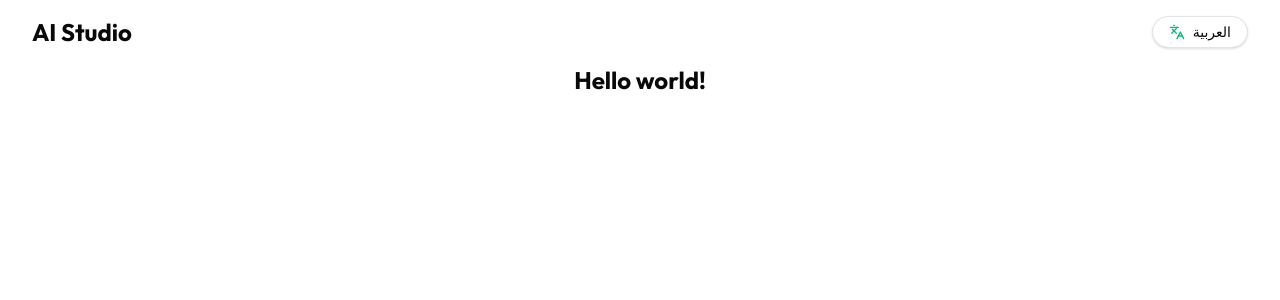
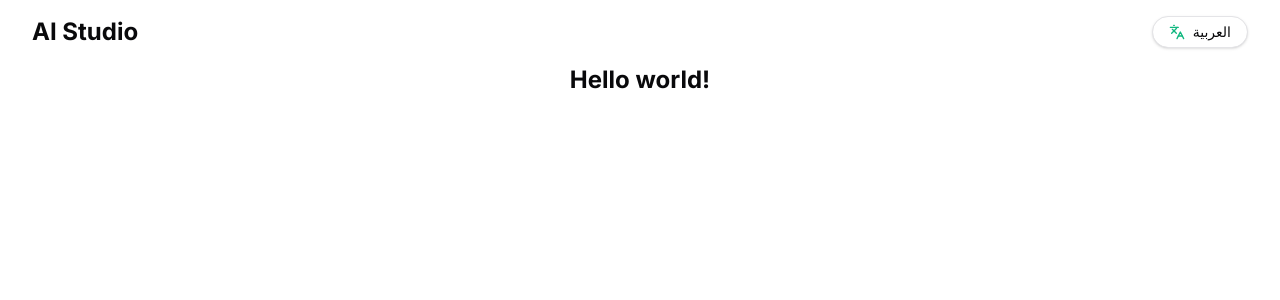
Before and after one commit to nour-elhabbal/ai-studio, a Next.js app: page / in a window 1280 px wide. Shown: the top 300 px of the page. Built offline with nearby package versions, Linux system fonts and the light colour scheme; no server answers.

Commit message:
fix: Broken fonts fix

```diff
--- a/app/globals.css
+++ b/app/globals.css
@@ -2,12 +2,15 @@
 
 @custom-variant dark (&:is(.dark *));
 
+/* =========================
+   THEME TOKENS (TAILWIND v4 style)
+========================= */
 @theme {
-  /* Typography */
-  --font-sans:
-    "Inter", "Cairo", "Tajawal", ui-sans-serif, system-ui, sans-serif;
+  /* Fonts */
+  --font-sans: "Inter", ui-sans-serif, system-ui, sans-serif;
+  --font-ar: "Cairo", ui-sans-serif, system-ui, sans-serif;
 
-  /* Shadcn CSS variables mapping */
+  /* Semantic Colors */
   --color-background: hsl(var(--background));
   --color-foreground: hsl(var(--foreground));
 
@@ -36,7 +39,7 @@
   --color-input: hsl(var(--input));
   --color-ring: hsl(var(--ring));
 
-  /* Shadcn Chart & Sidebar color mappings */
+  /* Sidebar */
   --color-sidebar: hsl(var(--sidebar-background));
   --color-sidebar-foreground: hsl(var(--sidebar-foreground));
   --color-sidebar-primary: hsl(var(--sidebar-primary));
@@ -46,12 +49,15 @@
   --color-sidebar-border: hsl(var(--sidebar-border));
   --color-sidebar-ring: hsl(var(--sidebar-ring));
 
-  /* Generous Radii mapping for a modern, soft feel */
+  /* Radius system */
   --radius-lg: var(--radius);
   --radius-md: calc(var(--radius) - 2px);
   --radius-sm: calc(var(--radius) - 4px);
 }
 
+/* =========================
+   BASE STYLES
+========================= */
 @layer base {
   *,
   ::after,
@@ -64,110 +70,113 @@
   body {
     background-color: var(--color-background);
     color: var(--color-foreground);
-    /* Improve font rendering for a premium feel */
+
     -webkit-font-smoothing: antialiased;
     -moz-osx-font-smoothing: grayscale;
   }
 }
 
+/* =========================
+   LIGHT MODE
+========================= */
 @layer base {
   :root {
-    /* Background & Foreground (Clean white & near black) */
+    /* Background */
     --background: 0 0% 100%;
     --foreground: 240 10% 3.9%;
 
-    /* Cards & Popovers */
+    /* Cards */
     --card: 0 0% 100%;
     --card-foreground: 240 10% 3.9%;
+
+    /* Popover */
     --popover: 0 0% 100%;
     --popover-foreground: 240 10% 3.9%;
 
-    /* Primary: Emerald-500 (#10b981) */
+    /* PRIMARY (Brand - Emerald) */
     --primary: 160 84% 39%;
     --primary-foreground: 0 0% 98%;
 
-    /* Secondary: Violet-600 (#7c3aed) - Solid violet for major AI actions */
+    /* SECONDARY (AI identity - Violet ONLY here) */
     --secondary: 262 83% 58%;
     --secondary-foreground: 0 0% 98%;
 
-    /* Muted (Light grays) */
+    /* MUTED */
     --muted: 240 4.8% 95.9%;
     --muted-foreground: 240 3.8% 46.1%;
 
-    /* Accent: Soft Violet - For hover states & subtle AI UI magic */
-    --accent: 262 83% 96%;
-    --accent-foreground: 262 83% 58%;
+    /* ACCENT (FIXED → neutral, NOT violet) */
+    --accent: 240 4.8% 95.9%;
+    --accent-foreground: 240 10% 3.9%;
 
-    /* Destructive */
+    /* DESTRUCTIVE */
     --destructive: 0 84.2% 60.2%;
     --destructive-foreground: 0 0% 98%;
 
-    /* Borders & Inputs */
+    /* BORDER / INPUT */
     --border: 240 5.9% 90%;
     --input: 240 5.9% 90%;
 
-    /* Focus Rings (Emerald) */
+    /* RING */
     --ring: 160 84% 39%;
 
-    /* Base Border Radius: 1rem (Translates to Tailwind xl/2xl visual feel) */
+    /* Radius */
     --radius: 1rem;
 
-    /* Standard Sidebar Overrides */
+    /* SIDEBAR (clean, neutral, no violet dominance) */
     --sidebar-background: 0 0% 98%;
     --sidebar-foreground: 240 5.3% 26.1%;
-    --sidebar-primary: 262 83% 58%;
+    --sidebar-primary: 160 84% 39%;
     --sidebar-primary-foreground: 0 0% 98%;
-    --sidebar-accent: 262 83% 96%;
-    --sidebar-accent-foreground: 262 83% 58%;
+    --sidebar-accent: 240 4.8% 95.9%;
+    --sidebar-accent-foreground: 240 10% 3.9%;
     --sidebar-border: 220 13% 91%;
     --sidebar-ring: 160 84% 39%;
   }
+}
 
+/* =========================
+   DARK MODE
+========================= */
+@layer base {
   .dark {
-    /* Background & Foreground (Deep slate/black) */
     --background: 240 10% 3.9%;
     --foreground: 0 0% 98%;
 
-    /* Cards & Popovers (Slightly lighter than background for depth) */
     --card: 240 10% 6%;
     --card-foreground: 0 0% 98%;
+
     --popover: 240 10% 6%;
     --popover-foreground: 0 0% 98%;
 
-    /* Primary: Emerald-500 (#10b981) */
     --primary: 160 84% 39%;
     --primary-foreground: 0 0% 98%;
 
-    /* Secondary: Violet-600 (#7c3aed) */
     --secondary: 262 83% 58%;
     --secondary-foreground: 0 0% 98%;
 
-    /* Muted */
     --muted: 240 3.7% 15.9%;
     --muted-foreground: 240 5% 64.9%;
 
-    /* Accent: Deep Violet - For hover states & subtle AI UI magic in dark mode */
-    --accent: 262 83% 15%;
-    --accent-foreground: 262 83% 85%;
+    /* ACCENT (neutral dark, not violet) */
+    --accent: 240 3.7% 15.9%;
+    --accent-foreground: 0 0% 98%;
 
-    /* Destructive */
     --destructive: 0 62.8% 30.6%;
     --destructive-foreground: 0 0% 98%;
 
-    /* Borders & Inputs */
     --border: 240 3.7% 15.9%;
     --input: 240 3.7% 15.9%;
 
-    /* Focus Rings (Emerald) */
     --ring: 160 84% 39%;
 
-    /* Standard Sidebar Overrides */
+    /* Sidebar */
     --sidebar-background: 240 5.9% 10%;
     --sidebar-foreground: 240 4.8% 95.9%;
-    --sidebar-primary: 262 83% 58%;
+    --sidebar-primary: 160 84% 39%;
     --sidebar-primary-foreground: 0 0% 100%;
-    --sidebar-accent: 262 83% 15%;
-    --sidebar-accent-foreground: 262 83% 85%;
+    --sidebar-accent: 240 3.7% 15.9%;
+    --sidebar-accent-foreground: 0 0% 98%;
     --sidebar-border: 240 3.7% 15.9%;
     --sidebar-ring: 160 84% 39%;
   }
--- a/app/layout.tsx
+++ b/app/layout.tsx
@@ -1,5 +1,5 @@
 import type { Metadata } from "next";
-import { Geist, Geist_Mono, Outfit } from "next/font/google";
+import { Inter, Cairo } from "next/font/google";
 import "./globals.css";
 import { cn } from "@/lib/utils";
 import { NextIntlClientProvider } from "next-intl";
@@ -7,16 +7,11 @@ import { getMessages } from "next-intl/server";
 import { getUserLocale } from "@/i18n/locale";
 import { LanguageSwitcher } from "@/components/language-switcher";
 
-const outfit = Outfit({ subsets: ["latin"], variable: "--font-sans" });
+const inter = Inter({ subsets: ["latin"], variable: "--font-sans" });
 
-const geistSans = Geist({
-  variable: "--font-geist-sans",
-  subsets: ["latin"],
-});
-
-const geistMono = Geist_Mono({
-  variable: "--font-geist-mono",
-  subsets: ["latin"],
+const cairo = Cairo({
+  subsets: ["arabic"],
+  variable: "--font-ar",
 });
 
 export const metadata: Metadata = {
@@ -43,10 +38,8 @@ export default async function RootLayout({
       className={cn(
         "h-full",
         "antialiased",
-        geistSans.variable,
-        geistMono.variable,
         "font-sans",
-        outfit.variable,
+        locale === "ar" ? cairo.variable : inter.variable,
       )}
     >
       <body className="min-h-full flex flex-col relative">
```
